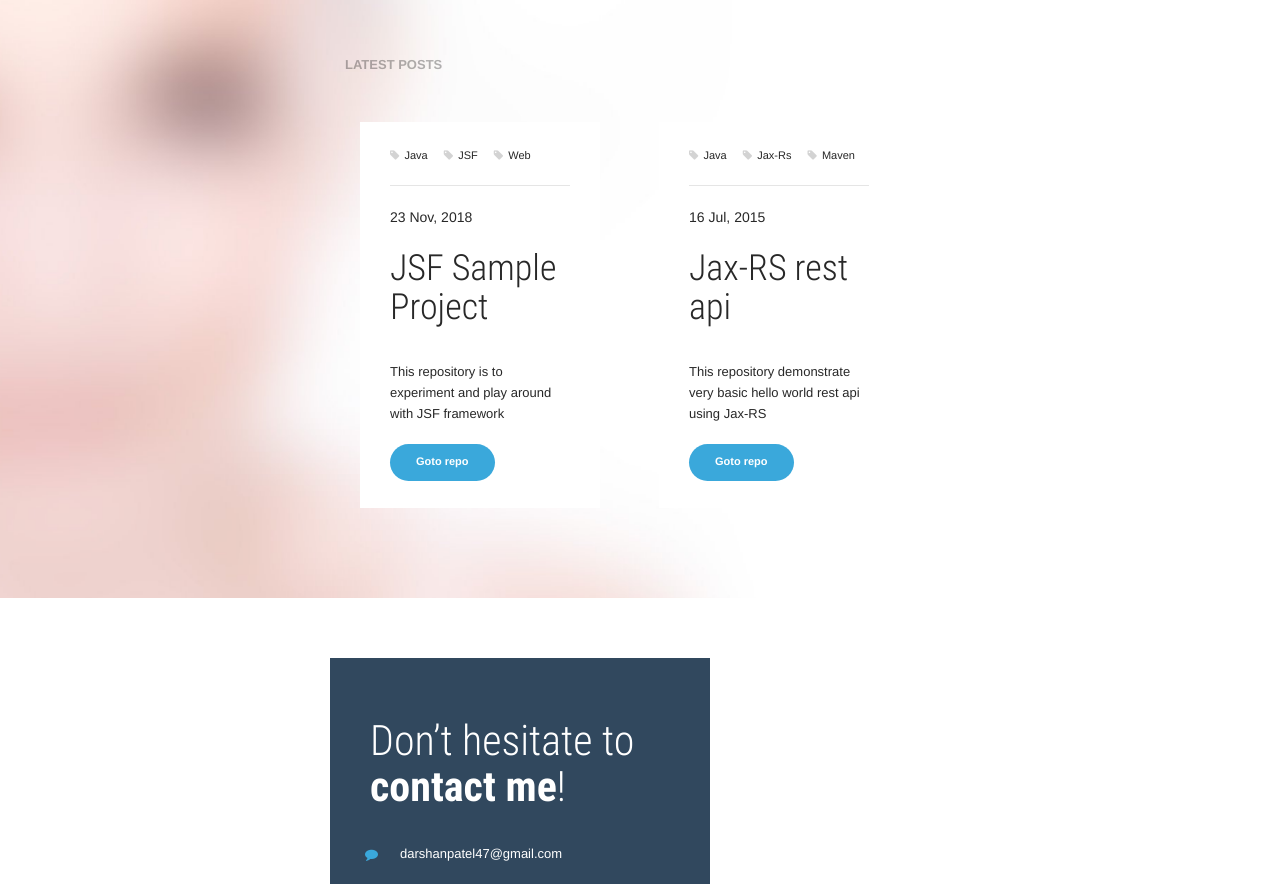
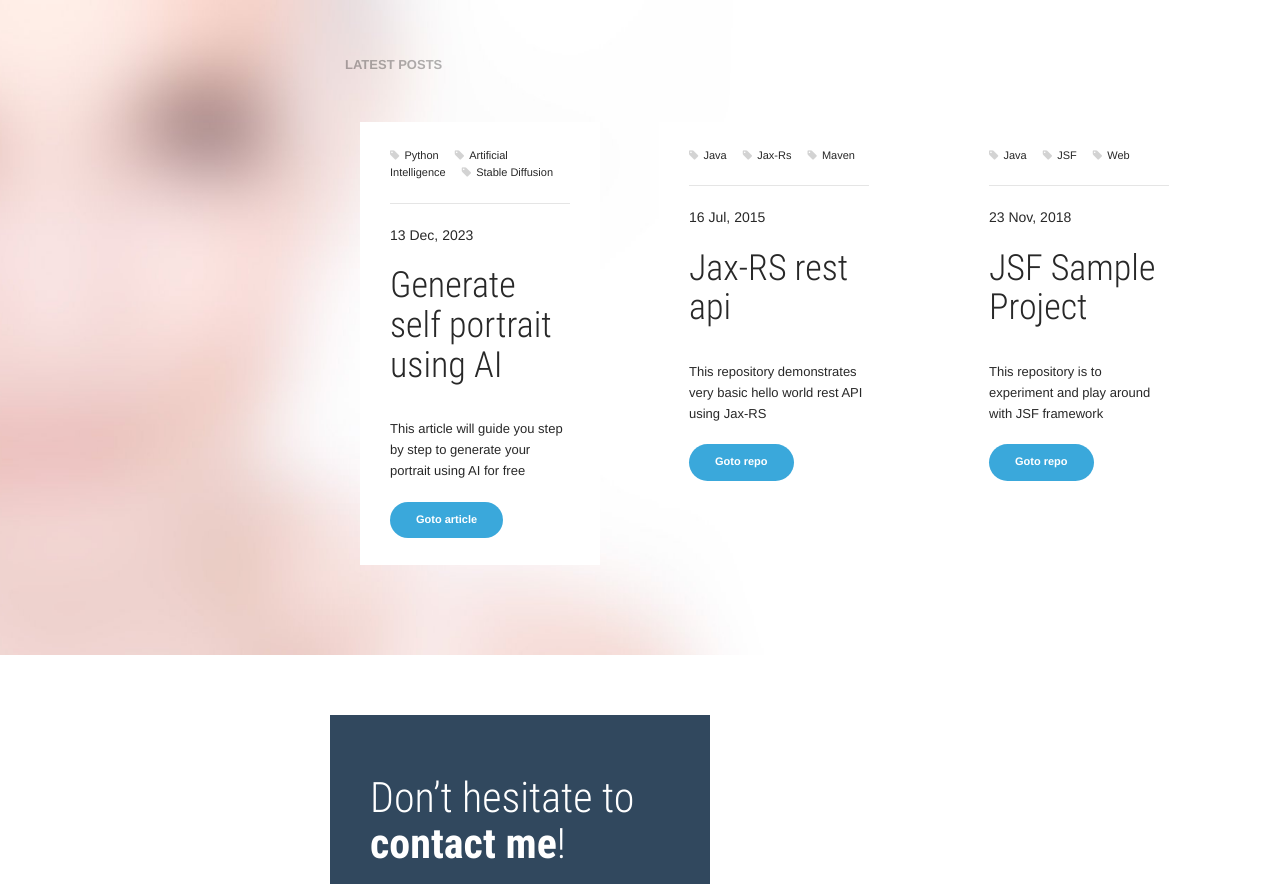
Before and after one commit to darsh9292/darsh9292.github.io, a plain HTML site: page index.html in a window 1280 px wide. Shown: the part 3040-3924 px from the top of the page. Drawn offline with Linux system fonts and the light colour scheme; some packages are replaced by stand-ins of ours.

Commit message:
Added new article

```diff
--- a/index.html
+++ b/index.html
@@ -3,7 +3,7 @@
     <head>
         <meta http-equiv="Content-Type" content="text/html; charset=UTF-8" />
         <meta name="viewport" content="width=device-width, initial-scale=1.0, maximum-scale=1.0, user-scalable=0" />
-        <meta name="keywords" content="Darshan, Patel, Ahmedabad, Gujarat, India, Software engineer, Technical Lead, Stackoverflow, blog, System Design, Java, JavaEE, EJB, Hibernate, Spring Boot, React, AWS, REST, MongoDB, linkedin, skype, darsh9292, darshanpatel47" />
+        <meta name="keywords" content="Darshan, Patel, Ahmedabad, Gujarat, India, Software engineer, Technical Lead, Stackoverflow, blog, System Design, Java, JavaEE, EJB, Hibernate, Spring Boot, React, AWS, REST, MongoDB, LinkedIn, Skype, darsh9292, darshanpatel47" />
 
         <title>Darshan Patel | experienced Software Developer & Senior Technical Lead in Ahmedabad, Gujarat, India, having knowledge of System Design, Java, Spring Boot, React, AWS, MongoDB, Automation and many more</title>
         <meta name="description" content="I am Darshan Patel, an experienced Software Developer and this is my personal portfolio website."/>
@@ -151,7 +151,7 @@
                         </div>
                         <div class="col-md-4 col-sm-6 col-xs-12">
 
-                            <!-- Resume Box / Specilities -->
+                            <!-- Resume Box / Specialities -->
                             <div class="resume-box">
                                 <span class="icon animated" data-animation="fadeInDown"><i class="ti-mouse-alt text-tertiary"></i></span>
                                 <h4>My <strong>Specialities</strong></h4>
@@ -176,7 +176,7 @@
                                     <span class="speciality-icon"><i class="text-muted-2x ti-mobile"></i></span>
                                     <div class="speciality-content">
                                         <h5 class="margin-b-0">Research and Development</h5>
-                                        <p class="speciaity-description">Quick learner of new technology and research driven work</p>
+                                        <p class="speciaity-description">Quick learner of new technology and research-driven work</p>
                                     </div>
                                 </div>
                                 <!-- Speciality -->
@@ -543,7 +543,34 @@
                     <div class="row masonry">
                         <!-- Masonry Sizer -->
                         <div class="masonry-sizer col-lg-4 col-sm-6 col-xs-12"></div>
+                        <article class="post post-item masonry-item col-lg-4 col-sm-6 col-xs-12">
+                            <div class="post-content animated" data-animation="fadeInUp">
+                                <div class="meta">
+                                    <span><i class="fa fa-tag"></i>Python</span>
+                                    <span><i class="fa fa-tag"></i>Artificial Intelligence</span>
+                                    <span><i class="fa fa-tag"></i>Stable Diffusion</span>
+                                </div>
+                                <div class="date">13 Dec, 2023</div>
+                                <h1><a href="https://www.linkedin.com/pulse/guide-generate-self-portrait-using-ai-darshan-patel-xfzqf/" target="_blank">Generate self portrait using AI</a></h1>
+                                <p>This article will guide you step by step to generate your portrait using AI for free</p>
+                                <a href="https://www.linkedin.com/pulse/guide-generate-self-portrait-using-ai-darshan-patel-xfzqf/" class="btn btn-primary btn-xs" target="_blank"><span>Goto article</span><i class="ti-arrow-right"></i></a>
+                            </div>
+                        </article>
+
                         <!-- Masonry Element / Post -->
+                        <article class="post post-item masonry-item col-lg-4 col-sm-6 col-xs-12">
+                            <div class="post-content animated" data-animation="fadeInUp">
+                                <div class="meta">
+                                    <span><i class="fa fa-tag"></i>Java</span>
+                                    <span><i class="fa fa-tag"></i>Jax-Rs</span>
+                                    <span><i class="fa fa-tag"></i>Maven</span>
+                                </div>
+                                <div class="date">16 Jul, 2015</div>
+                                <h1><a href="https://github.com/darsh9292/FirstRestApp" target="_blank">Jax-RS rest api</a></h1>
+                                <p>This repository demonstrates very basic hello world rest API using Jax-RS</p>
+                                <a href="https://github.com/darsh9292/FirstRestApp" class="btn btn-primary btn-xs" target="_blank"><span>Goto repo</span><i class="ti-arrow-right"></i></a>
+                            </div>
+                        </article>
                         <article class="post post-item masonry-item col-lg-4 col-sm-6 col-xs-12">
                             <div class="post-content animated" data-animation="fadeInUp">
                                 <div class="meta">
@@ -555,19 +582,6 @@
                                 <h1><a href="https://github.com/darsh9292/JSF-Practice" target="_blank">JSF Sample Project</a></h1>
                                 <p>This repository is to experiment and play around with JSF framework</p>
                                 <a href="https://github.com/darsh9292/JSF-Practice" class="btn btn-primary btn-xs" target="_blank"><span>Goto repo</span><i class="ti-arrow-right"></i></a>
-                            </div>
-                        </article>
-                        <article class="post post-item masonry-item col-lg-4 col-sm-6 col-xs-12">
-                            <div class="post-content animated" data-animation="fadeInUp">
-                                <div class="meta">
-                                    <span><i class="fa fa-tag"></i>Java</span>
-                                    <span><i class="fa fa-tag"></i>Jax-Rs</span>
-                                    <span><i class="fa fa-tag"></i>Maven</span>
-                                </div>
-                                <div class="date">16 Jul, 2015</div>
-                                <h1><a href="https://github.com/darsh9292/FirstRestApp" target="_blank">Jax-RS rest api</a></h1>
-                                <p>This repository demonstrate very basic hello world rest api using Jax-RS</p>
-                                <a href="https://github.com/darsh9292/FirstRestApp" class="btn btn-primary btn-xs" target="_blank"><span>Goto repo</span><i class="ti-arrow-right"></i></a>
                             </div>
                         </article>
                     </div>
@@ -597,7 +611,7 @@
                         <li><a href="http://stackoverflow.com/users/3758948/darshan-patel" target="_blank" class="icon icon-circle icon-xs" style="background:grey"><i class="fa fa-stack-overflow"></i></a></li>
                         <li><a href="https://in.linkedin.com/in/darshan-patel-8958b065" target="_blank" class="icon icon-circle icon-xs icon-linkedin"><i class="fa fa-linkedin"></i></a></li>
                         <li><a href="https://github.com/darsh9292" target="_blank" class="icon icon-circle icon-xs icon-github"><i class="fa fa-github"></i></a></li>
-                        <li><a href="https://topmate.io/darshanpatel" target="_blank" class="icon icon-circle icon-xs icon-external-link"><i class="fa fa-external-link"></i></a></li>
+                        <li><a href="https://topmate.io/darshanpatel" target="_blank" class="icon icon-circle icon-xs icon-github"><i class="fa fa-external-link"></i></a></li>
                         <li><a href="https://darshan9292.blogspot.com" target="_blank" class="icon icon-circle icon-xs icon-google-plus"><i class="fa fa-rss"></i></a></li>
 
                     </ul>
```
